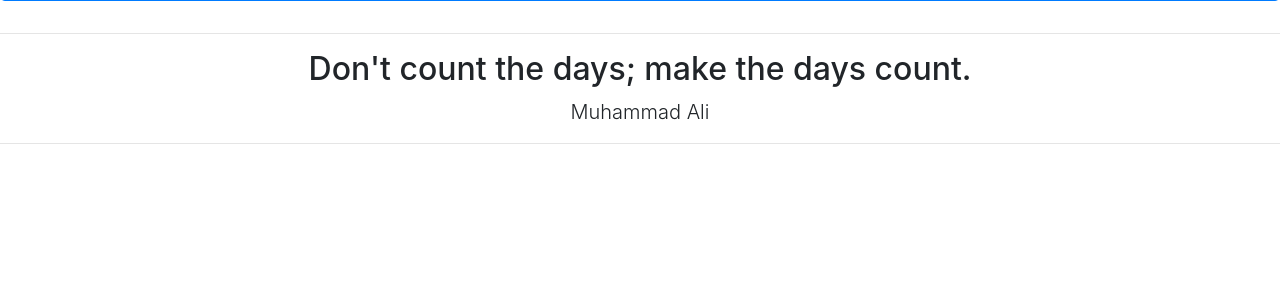
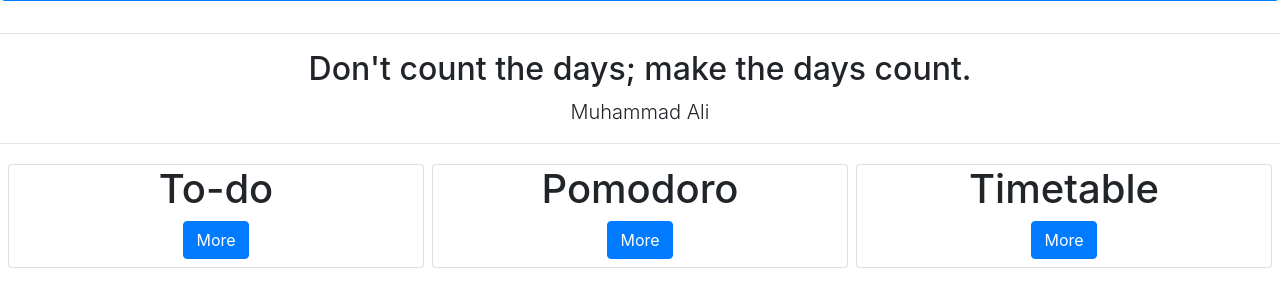
Before and after one commit to op-cs/Pro-ductivity, a Python web app: template productivity/templates/main/index.html in a window 1280 px wide. Shown: the part 229-536 px from the top of the page. Run offline with Jinja, Linux system fonts and the light colour scheme; the template is opened without the code that fills it, so the values that code supplies are empty.

Commit message:
More Visual

```diff
--- a/productivity/templates/main/index.html
+++ b/productivity/templates/main/index.html
@@ -12,6 +12,26 @@
         <p class="lead">Muhammad Ali</p>
     </div>
     <hr>
+    <div class="row m-1">
+        <div class="col card m-1 ">
+            <h1 class="text-center">To-do</h1>
+            <div class="text-center">
+                <button class="btn btn-primary mb-2">More</button>
+            </div>
+        </div>
+        <div class="col card m-1">
+            <h1 class="text-center">Pomodoro</h1>
+            <div class="text-center">
+                <button class="btn btn-primary mb-2">More</button>
+            </div>
+        </div>
+        <div class="col card m-1">
+            <h1 class="text-center">Timetable</h1>
+            <div class="text-center">
+                <button class="btn btn-primary mb-2">More</button>
+            </div>
+        </div>
+    </div>
 </div>
 
 {% endblock %}
```
